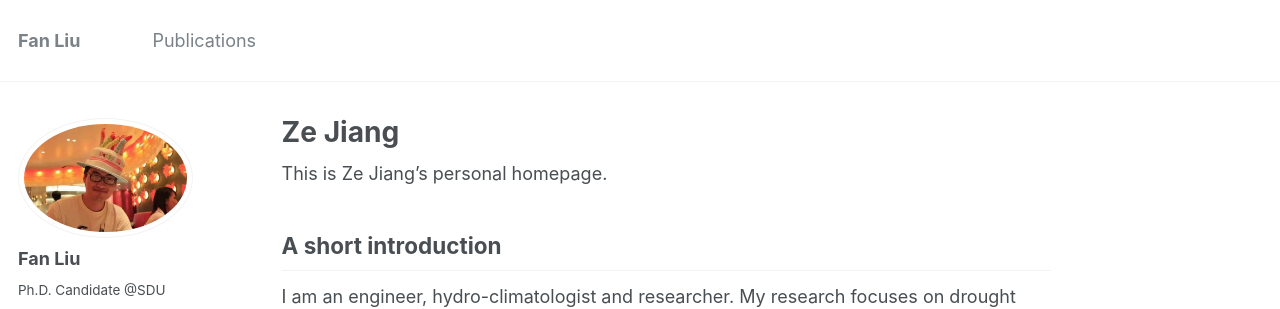
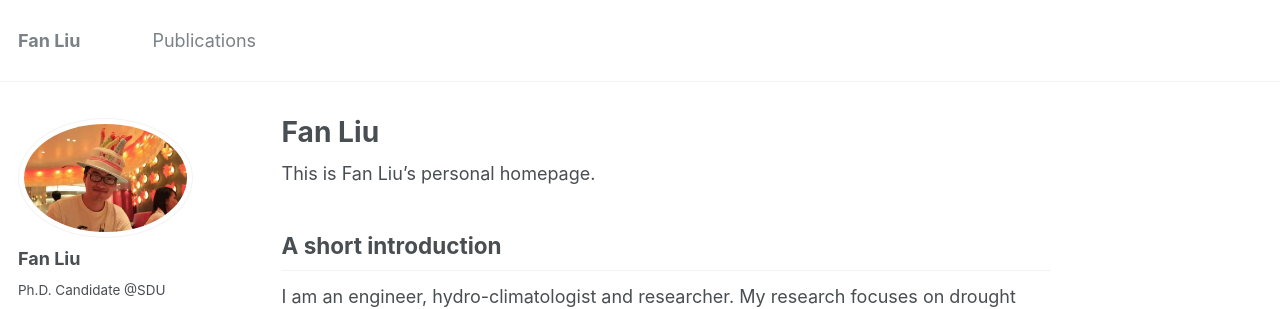
Before and after one commit to liufancs/liufancs.github.io, a Jekyll site: the page built from _pages/about.md, in a window 1280 px wide and 1388 px high. Shown: the top 309 px of the window. Built offline with Jekyll 4.4.1, drawn with Linux system fonts in a browser that asks for light colours; some web fonts are replaced.

Commit message:
Update about.md

```diff
--- a/_pages/about.md
+++ b/_pages/about.md
@@ -1,6 +1,6 @@
 ---
 permalink: /
-title: "Ze Jiang"
+title: "Fan Liu"
 excerpt: "About me"
 author_profile: true
 redirect_from:
@@ -8,7 +8,7 @@ redirect_from:
   - /about.html
 ---
 
-This is Ze Jiang's personal homepage.
+This is Fan Liu's personal homepage.
 
 ## A short introduction
 I am an engineer, hydro-climatologist and researcher. My research focuses on drought detection and attribution, as well as prediction using GCM simulations. I mainly use statistical tools to carry out my research works. I am also an R enthusiast. I am currently working at [WRC@UNSW](https://www.wrc.unsw.edu.au/).
```
